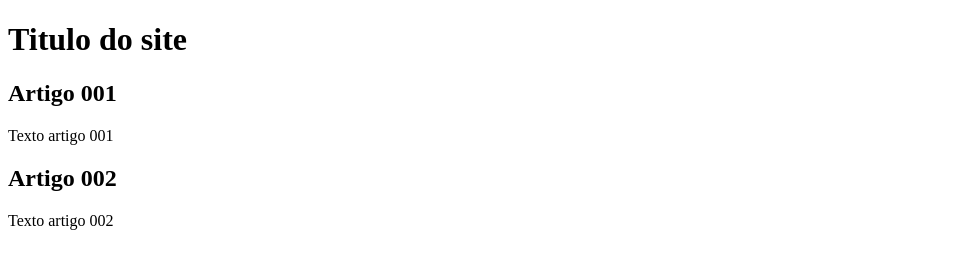
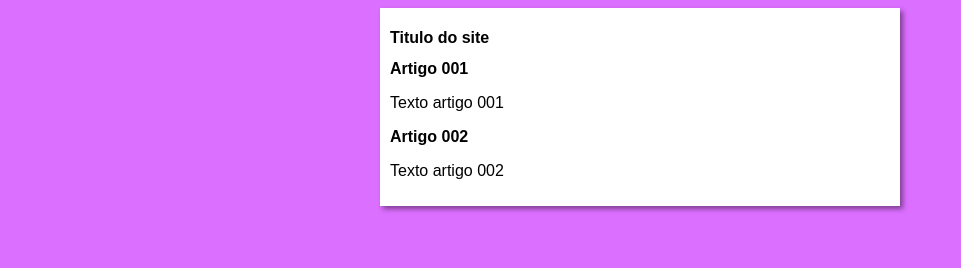
Before and after one commit to arthurpinheiro0912-hub/projeto-site, a plain HTML site: page index.html in a window 1280 px wide. Shown: the whole page, without its empty margins (0-961 px from the left). Drawn offline with Linux system fonts and the light colour scheme.

Commit message:
iniciei o design

```diff
--- /dev/null
+++ b/estilos/style.css
@@ -0,0 +1,16 @@
+* {
+    font-family: Arial, Helvetica, sans-serif;
+    font-size: 16px;
+}
+
+body{
+    background-color: rgb(219, 111, 255);
+}
+
+main{
+    background-color: white;
+    width: 500px;
+    margin: auto;
+    padding: 10px;
+    box-shadow: 3px 3px 5px rgba(0, 0, 0, 0.434);
+}
--- a/index.html
+++ b/index.html
@@ -3,6 +3,7 @@
 <head>
     <meta charset="UTF-8">
     <meta name="viewport" content="width=device-width, initial-scale=1.0">
+    <link rel="stylesheet" href="estilos/style.css">
     <title>Titulo do Site</title>
 </head>
 <body>
```
